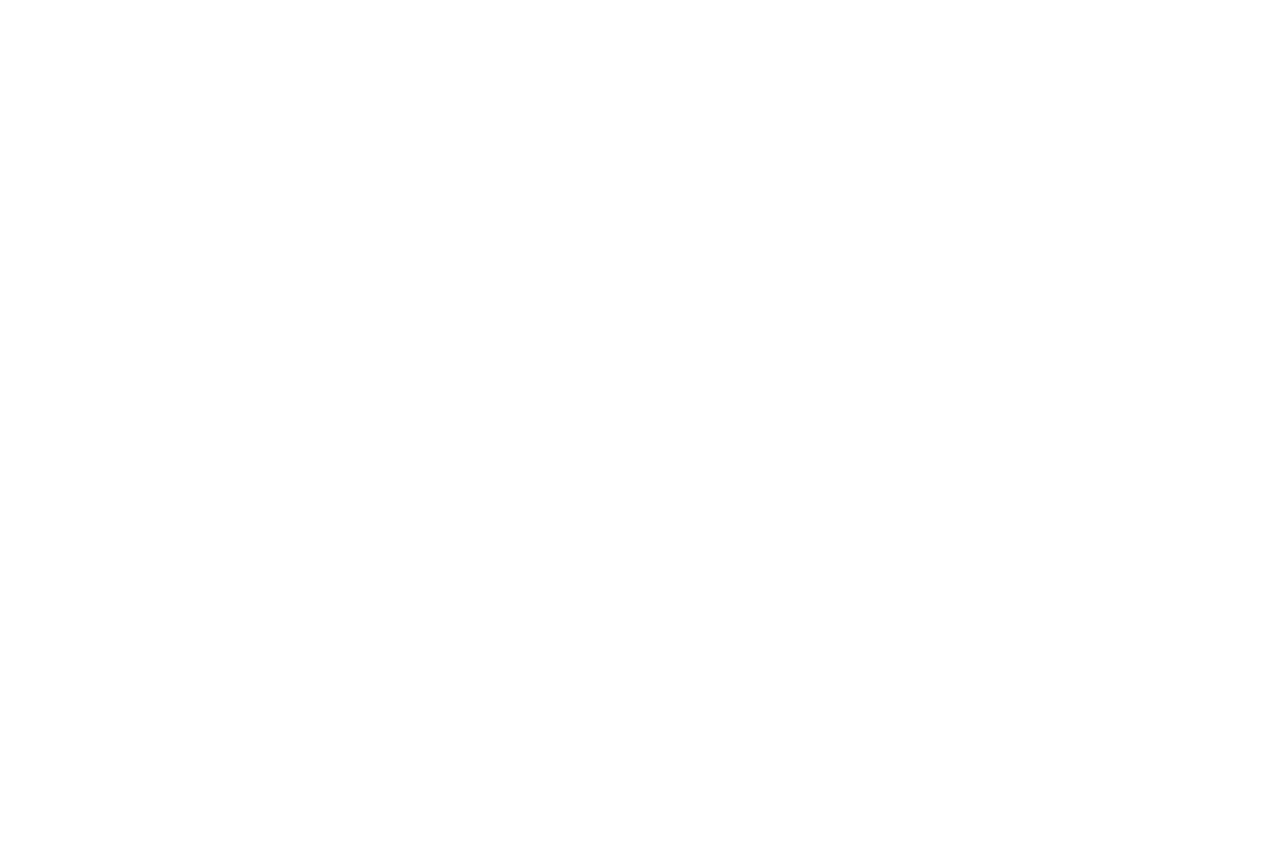
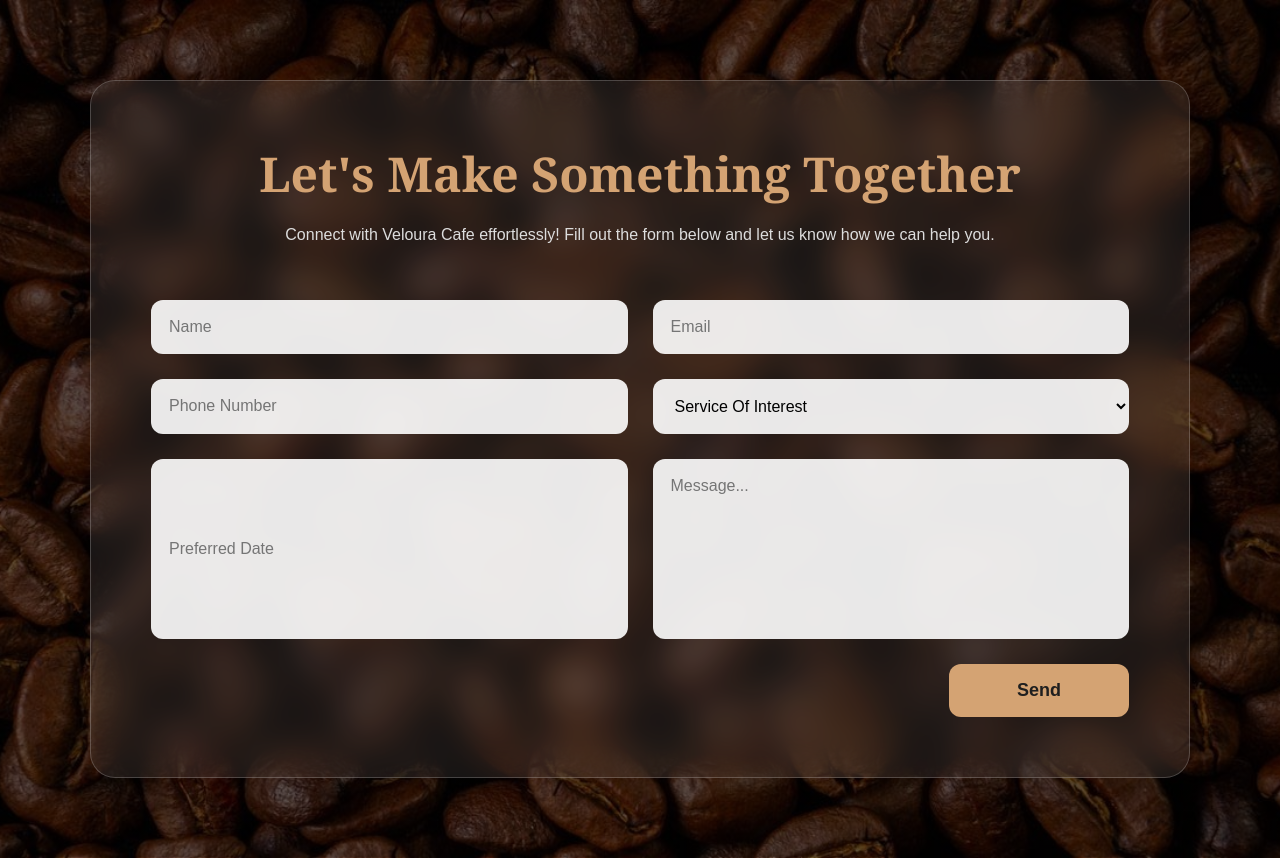
Before and after one commit to sammaemad-dev/Veloura-Cafe, a React (Vite) app: page /contact in a window 1280 px wide. Before the commit this address had no page. Before the commit the page ends 800 px from the top, so only its background shows below. Built offline with nearby package versions, Linux system fonts and the light colour scheme.

Commit message:
add contact page

```diff
--- a/src/App.jsx
+++ b/src/App.jsx
@@ -4,6 +4,7 @@
 import About from "./pages/About/About";
 import Register from "./pages/Register/Register";
 import Login from "./pages/Login/Login";
+import Contact from "./pages/Contact/Contact";
 function App() {
   return (
     <BrowserRouter>
@@ -12,6 +13,7 @@
         <Route path="/about" element={<About />} />
           <Route path="/register" element={<Register />} />
           <Route path="/login" element={<Login/>} />
+          <Route path="/contact" element={<Contact />} />
 
       </Routes>
     </BrowserRouter>
--- /dev/null
+++ b/src/pages/Contact/Contact.css
@@ -0,0 +1,148 @@
+.contact-page{
+
+    min-height:100vh;
+
+    display:flex;
+
+    justify-content:center;
+
+    align-items:center;
+
+    padding:80px;
+
+    background:
+    linear-gradient(rgba(0,0,0,.65),rgba(0,0,0,.65)),
+    url("../../sections/images/register-bg.jpg");
+
+    background-size:cover;
+
+    background-position:center;
+
+}
+
+.contact-container{
+
+    width:1100px;
+
+    background:rgba(255,255,255,.08);
+
+    backdrop-filter:blur(18px);
+
+    border-radius:25px;
+
+    padding:60px;
+
+    border:1px solid rgba(255,255,255,.2);
+
+}
+
+.contact-container h1{
+
+    text-align:center;
+
+    color:#d4a373;
+
+    font-size:3rem;
+
+    margin-bottom:15px;
+
+    font-family:Georgia,serif;
+
+}
+
+.contact-subtitle{
+
+    text-align:center;
+
+    color:#ddd;
+
+    margin-bottom:50px;
+
+    line-height:1.8;
+
+}
+
+.contact-form{
+
+    display:grid;
+
+    grid-template-columns:1fr 1fr;
+
+    gap:25px;
+
+}
+
+.contact-form input,
+.contact-form select,
+.contact-form textarea{
+
+    padding:18px;
+
+    border:none;
+
+    border-radius:12px;
+
+    background:rgba(255,255,255,.9);
+
+    font-size:16px;
+
+    outline:none;
+
+}
+
+.contact-form textarea{
+
+    resize:none;
+
+    height:180px;
+
+}
+
+.contact-form textarea,
+.contact-form button{
+
+    grid-column:2;
+
+}
+
+.contact-form button{
+
+    width:180px;
+
+    justify-self:end;
+
+    padding:16px;
+
+    background:#d4a373;
+
+    color:#1f1f1f;
+
+    border:none;
+
+    border-radius:12px;
+
+    cursor:pointer;
+
+    font-size:18px;
+
+    font-weight:600;
+
+    transition:.3s;
+
+}
+
+.contact-form button:hover{
+
+    transform:translateY(-3px);
+
+    box-shadow:0 10px 25px rgba(212,163,115,.35);
+
+}
+
+.contact-form input:focus,
+.contact-form textarea:focus,
+.contact-form select:focus{
+
+    border:2px solid #d4a373;
+
+}
--- /dev/null
+++ b/src/pages/Contact/Contact.jsx
@@ -0,0 +1,78 @@
+import "./Contact.css";
+
+function Contact() {
+  return (
+    <section className="contact-page">
+
+      <div className="contact-container">
+
+        <h1>Let's Make Something Together</h1>
+
+        <p className="contact-subtitle">
+          Connect with Veloura Cafe effortlessly! Fill out the form below
+          and let us know how we can help you.
+        </p>
+
+        <form className="contact-form">
+
+          <input
+            type="text"
+            placeholder="Name"
+          />
+
+          <input
+            type="email"
+            placeholder="Email"
+          />
+
+          <input
+            type="tel"
+            placeholder="Phone Number"
+          />
+
+          <select>
+
+            <option>
+              Service Of Interest
+            </option>
+
+            <option>
+              Reservation
+            </option>
+
+            <option>
+              Catering
+            </option>
+
+            <option>
+              Private Events
+            </option>
+
+            <option>
+              Customer Support
+            </option>
+
+          </select>
+
+          <input
+            type="text"
+            placeholder="Preferred Date"
+          />
+
+          <textarea
+            placeholder="Message..."
+          ></textarea>
+
+          <button type="submit">
+            Send
+          </button>
+
+        </form>
+
+      </div>
+
+    </section>
+  );
+}
+
+export default Contact;
```
